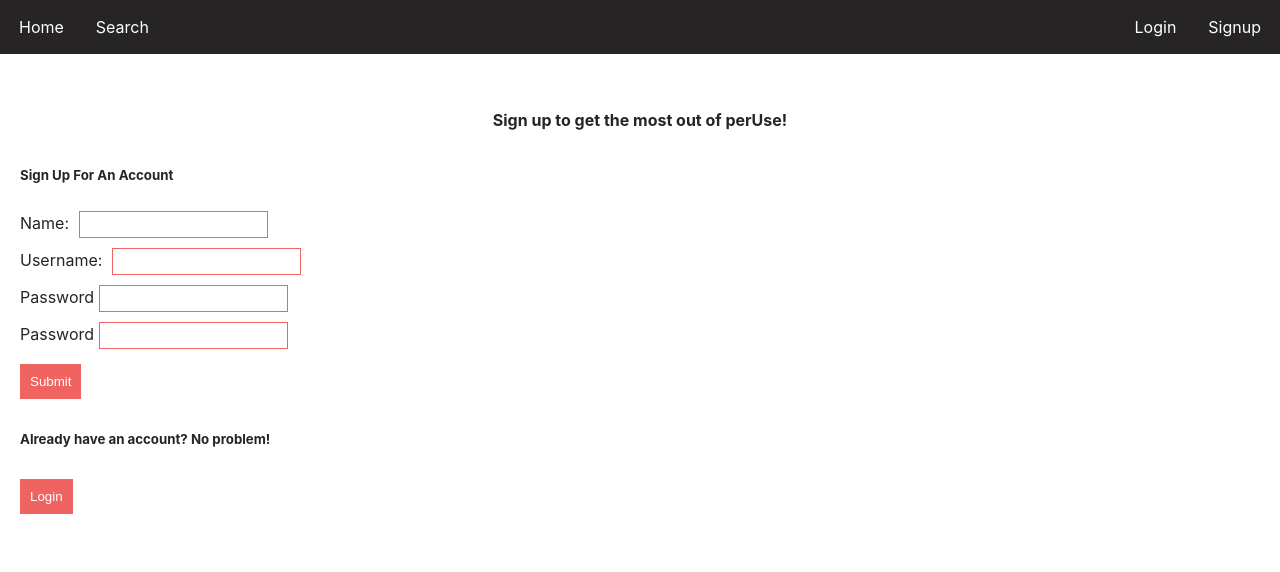
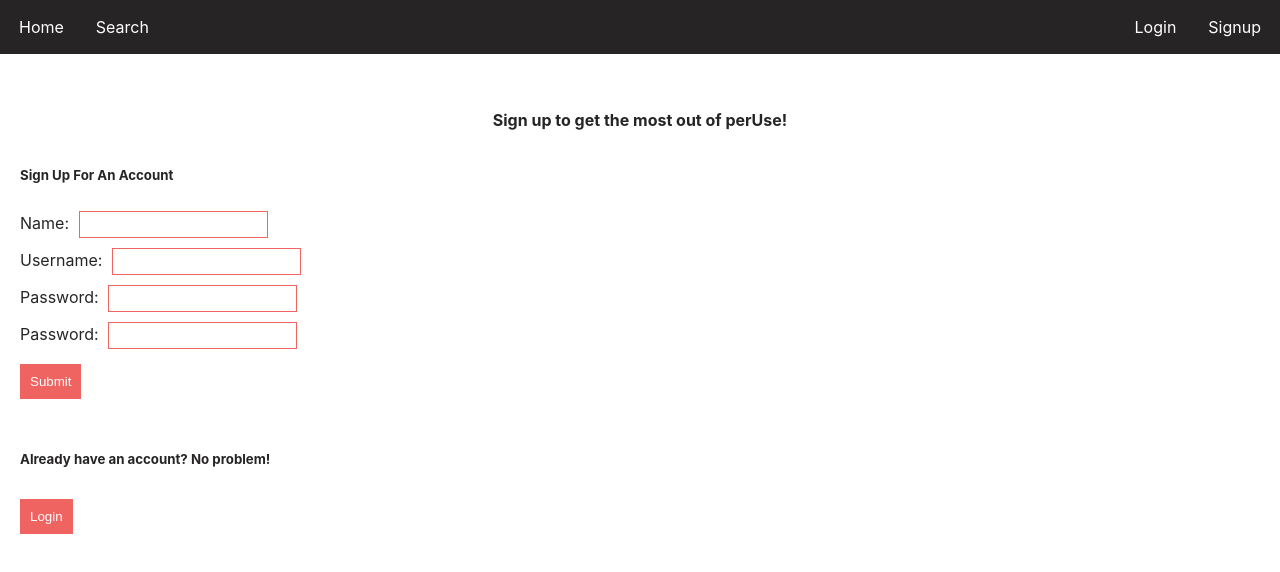
Before and after one commit to SPFlores/perUse, a React (Create React App) app in the folder Client/: page /signup in a window 1280 px wide. Shown: the top 572 px of the page. Built offline with nearby package versions, Linux system fonts and the light colour scheme.

Commit message:
standardixing form labels

```diff
--- a/Client/src/pages/Signup/Signup.js
+++ b/Client/src/pages/Signup/Signup.js
@@ -112,7 +112,7 @@ const SignupPage = _ => {
           {newUserState.failedAll ? <p style={{ color: '#ef6461' }}>Please enter your information!</p> : null}
           {newUserState.failedSignupName ? <p style={{ color: '#ef6461' }}>Please enter your name!</p> : null}
           <label htmlFor='name'>Name: </label>
-          <input type='text' id='name' name='name' ref={name} id='nameEntry'/>
+          <input type='text' id='name' name='name' ref={name} id='nameEntry' />
         </div>
         <div>
           {newUserState.failedSignupUsername ? <p style={{ color: '#ef6461' }}>Please enter your username!</p> : null}
@@ -121,16 +121,18 @@ const SignupPage = _ => {
         </div>
         <div>
           {newUserState.failedSignupPassword ? <p style={{ color: '#ef6461' }}>Please enter a password!</p> : null}
-          <label htmlFor='password'>Password</label>
+          <label htmlFor='password'>Password: </label>
           <input type='password' id='password' name='password' ref={password} class='passwordEntry' />
         </div>
         <div>
           {newUserState.failedConfirmPassword ? <p style={{ color: 'red' }}>Your passwords do not match!</p> : null}
-          <label htmlFor='passwordConf'>Password</label>
+          <label htmlFor='passwordConf'>Password: </label>
           <input type='password' id='passwordConf' name='passwordConf' ref={passwordConf} class='passwordEntry' />
         </div>
         <button onClick={newUserState.handleSignUpUser} class='signupBtn'>Submit</button>
       </form>
+
+      <br />
 
       <h5>Already have an account? No problem!</h5>
       <Link to='/login'>
```
